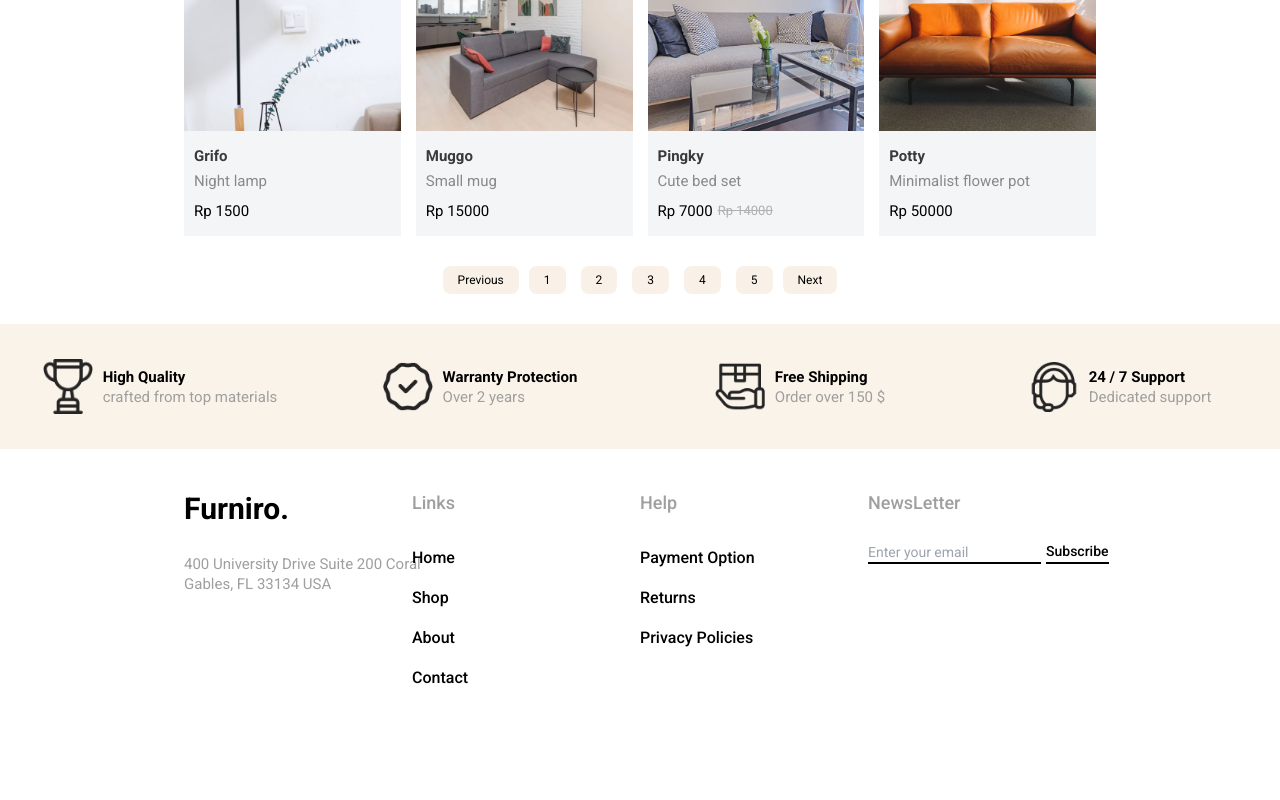
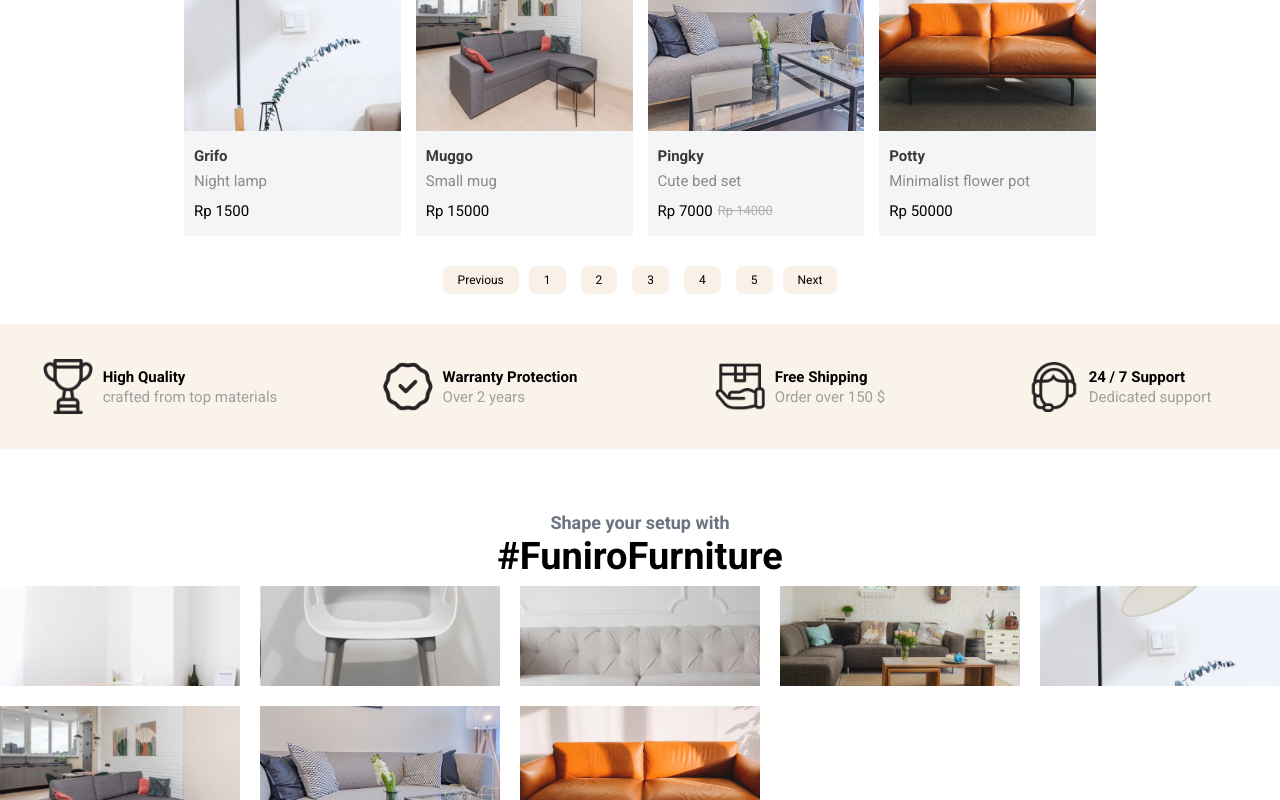
Before and after one commit to KareemHisham/shopping-store, a React (Vite) app: page / in a window 1280 px wide. Shown: the part 2000-2800 px from the top of the page. Before the commit the page ends 2711 px from the top, so only its background shows below. Built offline with nearby package versions, Linux system fonts and the light colour scheme.

Commit message:
share setup section

```diff
--- a/src/components/sections/hero/Hero.tsx
+++ b/src/components/sections/hero/Hero.tsx
@@ -1,4 +1,4 @@
-import HeroImg from '../../../public/assets/collection/hero.png';
+import HeroImg from '../../../../public/assets/collection/hero.png';
 import HeroCard from './HeroCard';
 const Hero = () => {
   return (
--- /dev/null
+++ b/src/components/sections/share-setup/index.tsx
@@ -0,0 +1,38 @@
+import { PRODUCTS } from '../../../constant/Index';
+
+const ShareSetup = () => {
+  const randomRowSpan = () => Math.ceil(Math.random() * 3);
+
+  const randomColsSpan = () => Math.ceil(Math.random() * 2);
+  return (
+    <section className="w-full mt-8 ">
+      <header className="text-center mb-2">
+        <h3 className="text-sm text-gray-500 font-semibold">
+          Shape your setup with
+        </h3>
+        <h2 className="text-xl font-bold leading-8">#FuniroFurniture</h2>
+      </header>
+      {/** grid */}
+      <div
+        className={
+          'grid grid-cols-[repeat(auto-fill,_minmax(200px,_1fr))] grid-flow-dense auto-rows-[100px] gap-4'
+        }
+      >
+        {PRODUCTS.map((product) => (
+          <div
+            key={product.id}
+            className={`block overflow-hidden  row-span-${randomRowSpan()}  col-span-${randomColsSpan()} `}
+          >
+            <img
+              src={product.img}
+              alt={product.description}
+              className="w-full h-full object-cover"
+            />
+          </div>
+        ))}
+      </div>
+    </section>
+  );
+};
+
+export default ShareSetup;
--- a/src/root/pages/HomePage.tsx
+++ b/src/root/pages/HomePage.tsx
@@ -2,14 +2,14 @@ import Hero from '../../components/sections/hero/Hero.tsx';
 
 import BrowseTheRange from '../../components/sections/browse-the-range/index.tsx';
 import Products from './Products.tsx';
+import ShareSetup from '../../components/sections/share-setup/index.tsx';
 const HomePage = () => {
   return (
     <>
       <Hero />
-      {/* Browse The Range */}
       <BrowseTheRange />
-      {/* Products */}
       <Products />
+      <ShareSetup />
     </>
   );
 };
```
Also changed, not shown: 1 other file (tests, documents, lock files or other folders).
